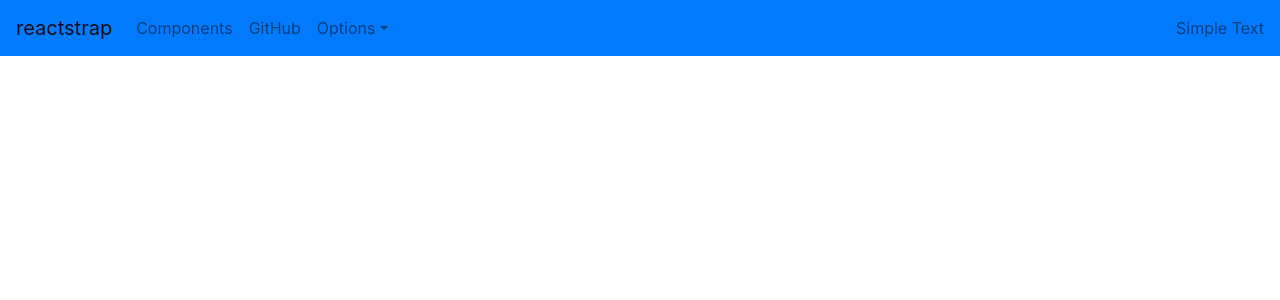
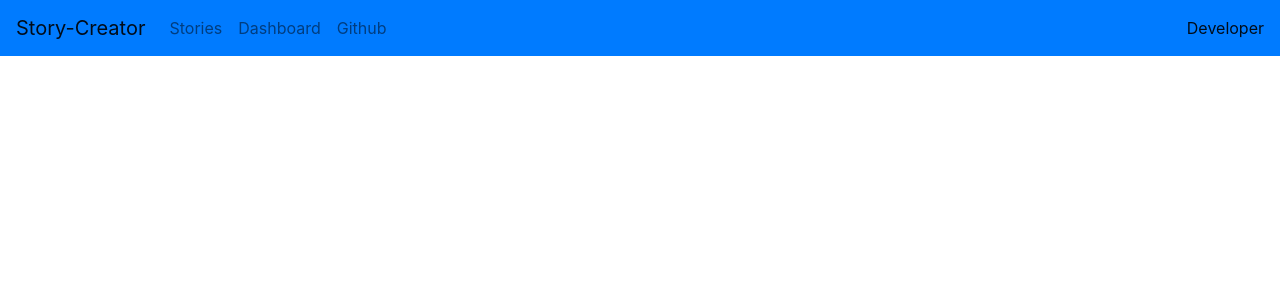
Before and after one commit to jideabdqudus/story-creator, a React (Create React App) app: page / in a window 1280 px wide. Shown: the top 300 px of the page. Built offline with nearby package versions, Linux system fonts and the light colour scheme.

Commit message:
Added Changes

```diff
--- a/src/components/Navbar/NavbarCard.jsx
+++ b/src/components/Navbar/NavbarCard.jsx
@@ -22,31 +22,25 @@ const NavbarCard = () => {
   return (
     <div>
       <Navbar color="primary" light expand="md">
-        <NavbarBrand href="/">reactstrap</NavbarBrand>
+        <NavbarBrand href="/">Story-Creator</NavbarBrand>
         <NavbarToggler onClick={toggle} />
         <Collapse isOpen={isOpen} navbar>
           <Nav className="mr-auto" navbar>
             <NavItem>
-              <NavLink href="/components/">Components</NavLink>
+              <NavLink href="#!">Stories</NavLink>
             </NavItem>
             <NavItem>
-              <NavLink href="https://github.com/reactstrap/reactstrap">
-                GitHub
+              <NavLink href="#!">
+                Dashboard
               </NavLink>
             </NavItem>
-            <UncontrolledDropdown nav inNavbar>
-              <DropdownToggle nav caret>
-                Options
-              </DropdownToggle>
-              <DropdownMenu right>
-                <DropdownItem>Option 1</DropdownItem>
-                <DropdownItem>Option 2</DropdownItem>
-                <DropdownItem divider />
-                <DropdownItem>Reset</DropdownItem>
-              </DropdownMenu>
-            </UncontrolledDropdown>
+            <NavItem>
+              <NavLink target="__blank" href="https://github.com/jideabdqudus/story-creator">
+                Github
+              </NavLink>
+            </NavItem>
           </Nav>
-          <NavbarText>Simple Text</NavbarText>
+          <NavbarText><a target="__blank" href="https://abdulqudus.com">Developer</a></NavbarText>
         </Collapse>
       </Navbar>
     </div>
```
